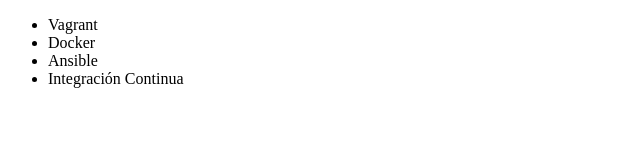
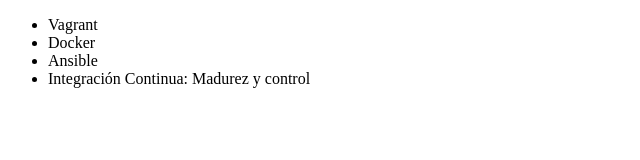
Before and after one commit to RyAn6601/Yo, a plain HTML site: page index.html in a window 1280 px wide. Shown: the whole page, without its empty margins (0-640 px from the left). Drawn offline with Linux system fonts and the light colour scheme.

Commit message:
Agregando contenido al curso de Integarcion continua

```diff
--- a/index.html
+++ b/index.html
@@ -9,7 +9,7 @@
          <li> Vagrant </li>
          <li> Docker </li>
          <li> Ansible </li>
-         <li> Integración Continua </li>
+         <li> Integración Continua: Madurez y control </li>
      </ul>
 </body>
 </html>
```
